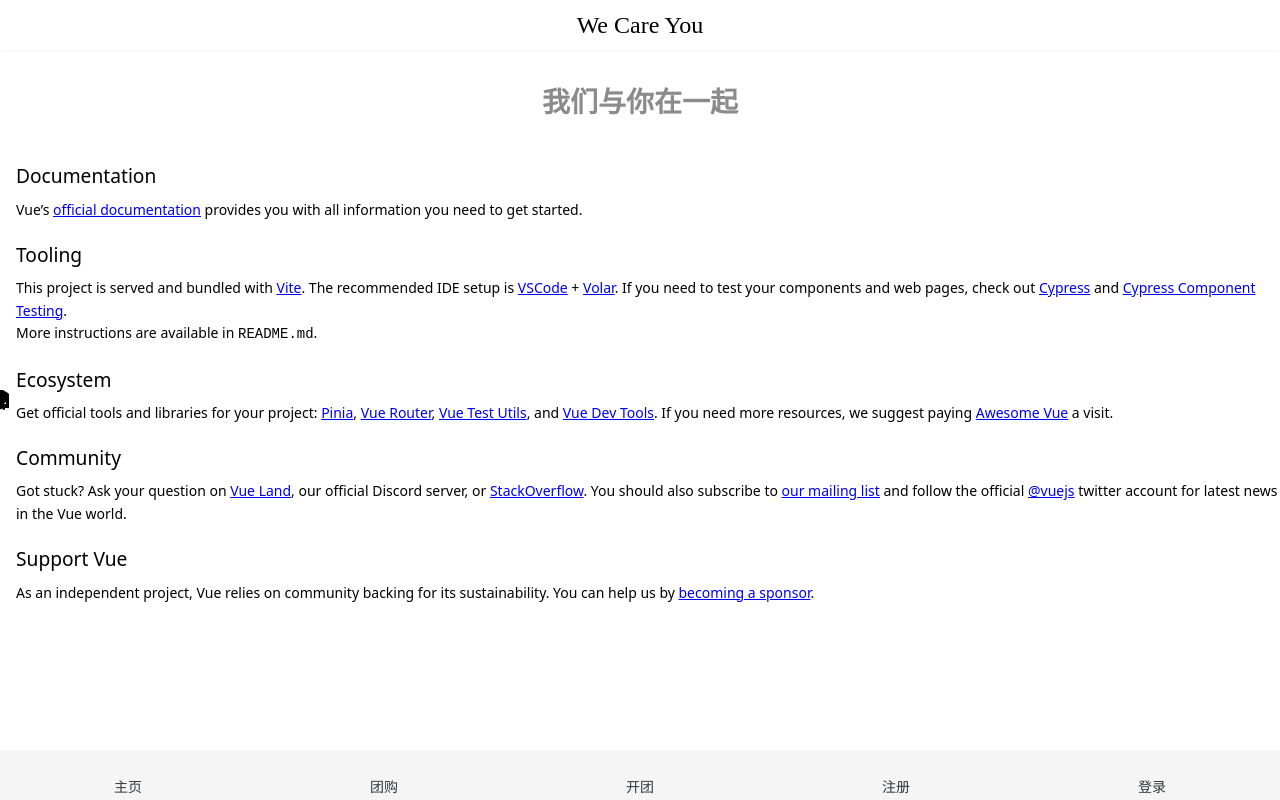
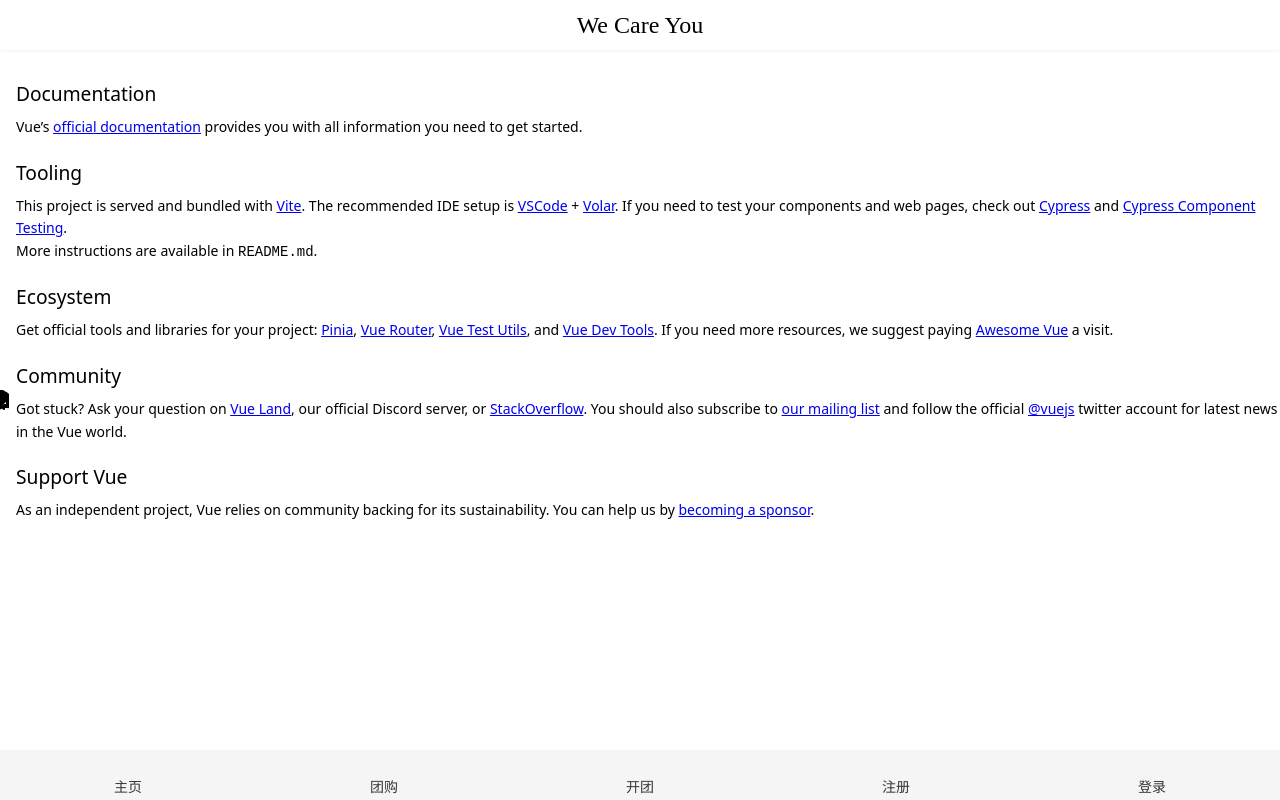
Before and after one commit to RainbowDashy/we-care-you, a Vue app in the folder frontend/: page / in a window 1280 px wide. Built offline with nearby package versions, Linux system fonts and the light colour scheme; some icons are missing.

Commit message:
Revert "chang icon and add welcome"
This reverts commit 61079c0f1481c9dfabc64f53661e8b4454b0e9d2.

```diff
--- a/frontend/src/components/LoginComponent.vue
+++ b/frontend/src/components/LoginComponent.vue
@@ -2,7 +2,7 @@
 import { reactive } from "vue"
 import { useRouter } from "vue-router"
 import { useUserStore } from "../stores/user.js"
-import { NButton, NForm, NFormItem, NInput, useMessage,NIcon} from "naive-ui"
+import { NButton, NForm, NFormItem, NInput, useMessage,NIcon } from "naive-ui"
 import {
   BagCheckOutline,
   PersonOutline,
--- a/frontend/src/components/TheWelcome.vue
+++ b/frontend/src/components/TheWelcome.vue
@@ -5,18 +5,9 @@
 import EcosystemIcon from "./icons/IconEcosystem.vue"
 import CommunityIcon from "./icons/IconCommunity.vue"
 import SupportIcon from "./icons/IconSupport.vue"
-import { useUserStore } from "../stores/user.js"
-
-const user = useUserStore()
-
 </script>
 
-
-
 <template>
-  <div style="color:#8b8b8b;text-align: center ">
-    <h1>{{user.username}} 我们与你在一起</h1>
-  </div>
   <WelcomeItem>
     <template #icon>
       <DocumentationIcon />
```
Also changed, not shown: 1 other file (tests, documents, lock files or other folders).
